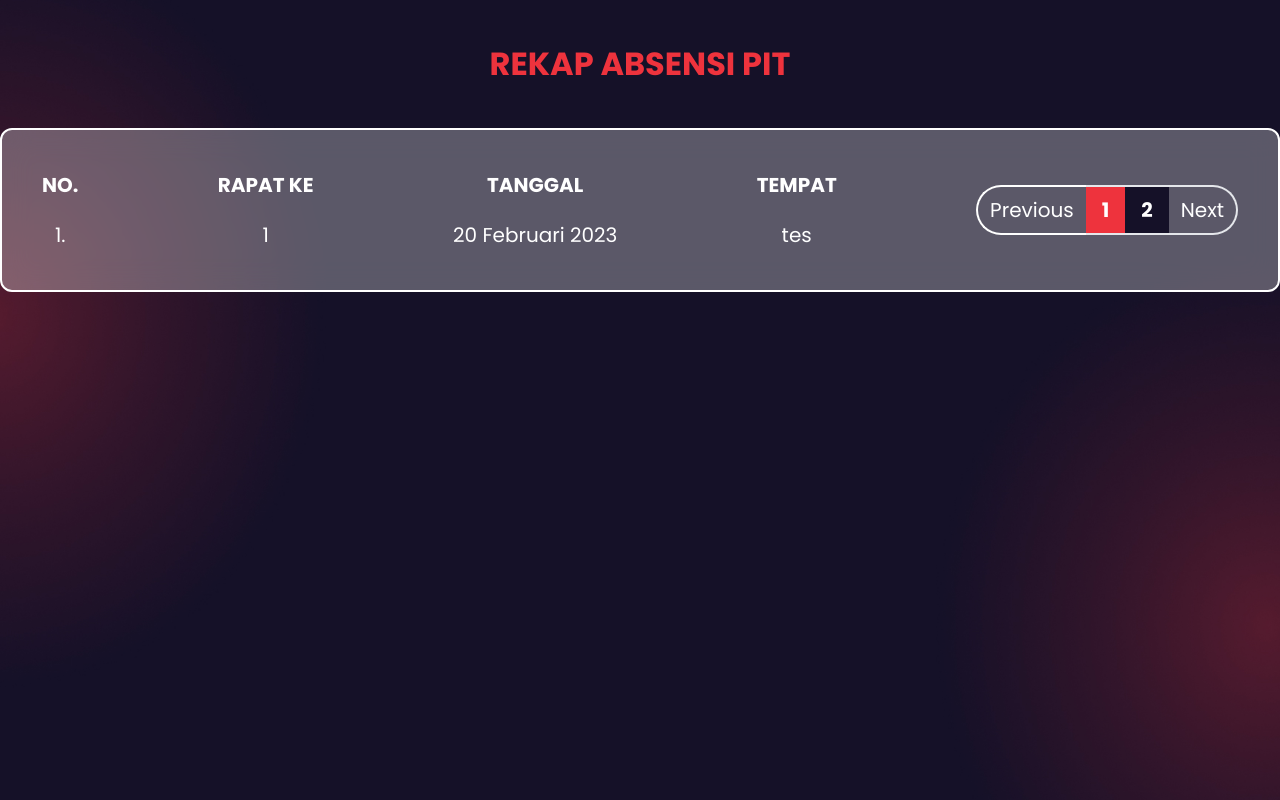
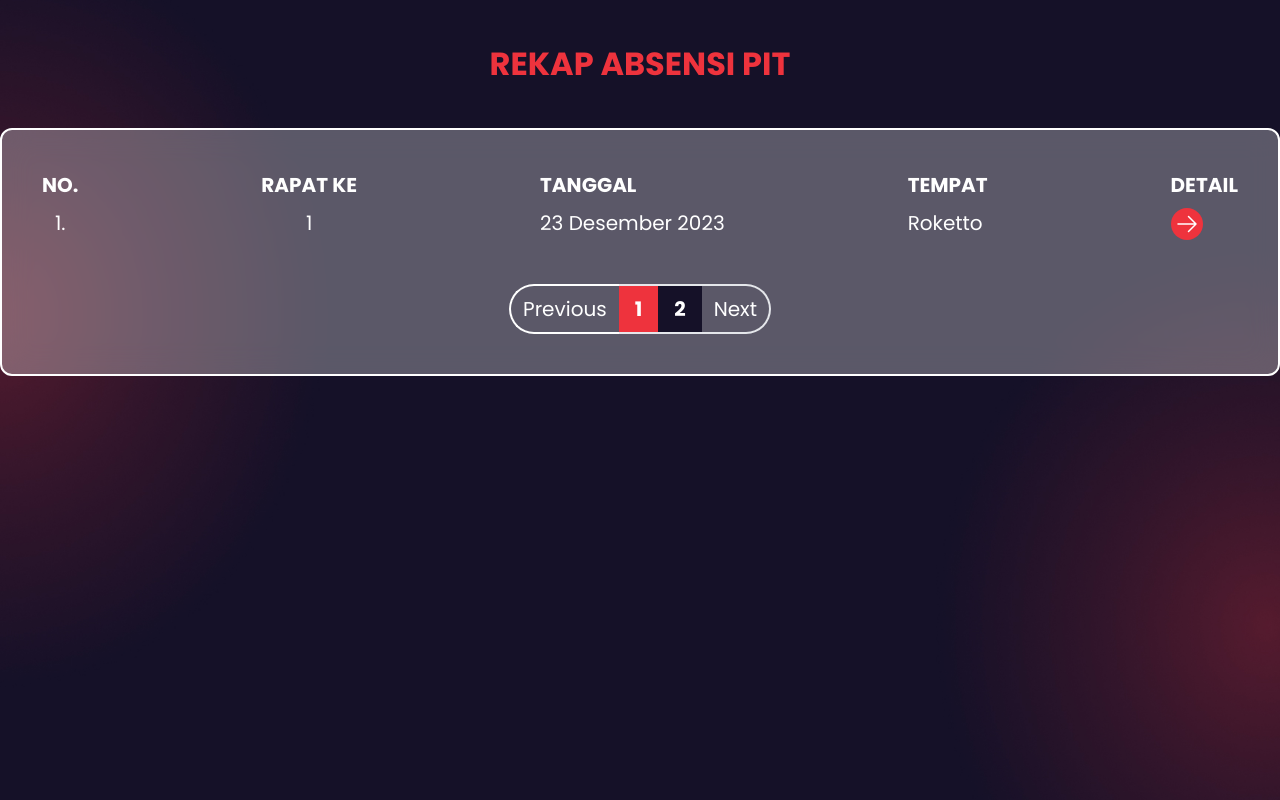
Before and after one commit to pijenn/PIT_Absensi, a React (Vite) app: page /beranda in a window 1280 px wide. Built offline with nearby package versions, Linux system fonts and the light colour scheme.

Commit message:
Beranda jadi

```diff
--- a/src/views/Detail.jsx
+++ b/src/views/Detail.jsx
@@ -20,7 +20,7 @@ const Detail = () => {
                             <h1 className="text-white text-[16px]">https://docs.google.com/d/1PwNo0EgDPOHdOG7xHgKTF9-/edit?usp=sharing</h1>
                         </div>
                     </div>
-                    <div className="flex justify-between bg-white backdrop-blur-lg bg-opacity-30 px-10 py-5 border-[3px] border-white rounded-xl">
+                    <div className="flex justify-between bg-white backdrop-blur-lg bg-opacity-30 px-10 py-5 border-[3px] border-white rounded-xl mt-10">
                         <div className="">
                             <h1 className="font-bold text-white text-[20px]">NO.</h1>
                             <h1 className="text-white text-[20px]">1.</h1>
--- a/src/views/Home.jsx
+++ b/src/views/Home.jsx
@@ -15,14 +15,20 @@ const Home = () => {
                     <div className="w-fit mx-auto text-primary text-[100px] font-bold mt-1 shadow-lg">
                         PRESENSI FOR PIT
                     </div>
-                    <div className="w-6/12 mx-auto text-white mt-4 text-[28px] text-center ">
+                    <div className="w-7/12 mx-auto text-white mt-4 text-[26px] text-center ">
                         Website absensi yang dikhususkan untuk Kebiroan
                         Pengembangan Informasi dan Teknologi Badan Eksekutif
                         Mahasiswa Fakultas Ilmu Komputer Universitas Brawijaya.
                         Jangan lupa absen!!
                     </div>
                     <div className="w-fit mx-auto mt-8">
-                        <button className="bg-red-500 hover:bg-red-400 text-white px-20 py-2 rounded-full active:bg-red-700 text-[24px]">
+                        <button
+                            className="bg-red-500 hover:bg-red-400 text-white px-20 py-2 rounded-full active:bg-red-700 text-[24px]"
+                            onClick={() =>
+                                (window.location.href =
+                                    "http://127.0.0.1:5173/Login")
+                            }
+                        >
                             Mulai
                         </button>
                     </div>
--- a/src/views/Login.jsx
+++ b/src/views/Login.jsx
@@ -5,15 +5,38 @@ import logoBem from "../assets/logoBEM.png";
 const Login = () => {
     return (
         <>
-            <div className="h-screen bg-cover flex items-center font-poppins" style={{ backgroundImage: `url(${backgroundStyle})` }}>
+            <div
+                className="h-screen bg-cover flex items-center font-poppins"
+                style={{ backgroundImage: `url(${backgroundStyle})` }}
+            >
                 <div className="w-3/12 bg-white mx-auto px-6 py-3 rounded-xl">
                     <img src={logoBem} alt="" className="w-3/12 mx-auto m-3" />
-                    <h1 className="w-fit mx-auto text-black text-[26px] font-bold">PRESENSI FOR PIT</h1>
-                    <p className="w-fit mx-auto my-1 text-gray-400 text-[16px]">Masukkan inputan dengan benar</p>
+                    <h1 className="w-fit mx-auto text-black text-[26px] font-bold">
+                        PRESENSI FOR PIT
+                    </h1>
+                    <p className="w-fit mx-auto my-1 text-gray-400 text-[16px]">
+                        Masukkan inputan dengan benar
+                    </p>
                     <div className="my-2">
-                        <input placeholder="username" type="text" className="w-full bg-gray-100 border border-black py-4 px-3 mx-auto mt-2 mb-4 rounded-[10px] focus:border-[#EE333D] focus:outline-none" />
-                        <input placeholder="password" type="text" className="w-full bg-gray-100 border border-black py-4 px-3 mx-auto mb-4 rounded-[10px] focus:border-[#EE333D] focus:outline-none" />
-                        <button className="w-full bg-[#EE333D] my-2 py-3 rounded-[50px] text-[18px] text-white font-bold">Masuk</button>
+                        <input
+                            placeholder="username"
+                            type="text"
+                            className="w-full bg-gray-100 border border-black py-4 px-3 mx-auto mt-2 mb-4 rounded-[10px] focus:border-[#EE333D] focus:outline-none"
+                        />
+                        <input
+                            placeholder="password"
+                            type="text"
+                            className="w-full bg-gray-100 border border-black py-4 px-3 mx-auto mb-4 rounded-[10px] focus:border-[#EE333D] focus:outline-none"
+                        />
+                        <button
+                            className="w-full bg-[#EE333D] my-2 py-3 rounded-[50px] text-[18px] text-white font-bold"
+                            onClick={() =>
+                                (window.location.href =
+                                    "http://127.0.0.1:5173/Beranda")
+                            }
+                        >
+                            Masuk
+                        </button>
                     </div>
                 </div>
             </div>
--- a/src/views/beranda.jsx
+++ b/src/views/beranda.jsx
@@ -14,40 +14,72 @@ const Beranda = () => {
                     </h1>
                 </div>
 
-                <div className="flex justify-between bg-white backdrop-blur-lg bg-opacity-30 px-10 py-10 border-[2px] border-white rounded-xl">
+                <div className=" bg-white backdrop-blur-lg bg-opacity-30 px-10 py-10 border-[2px] border-white rounded-xl">
+                    <div className="">
+                        <div className="flex-row flex justify-between">
                             <div className="">
                                 <h1 className="font-bold text-white text-[20px]">
                                     NO.
                                 </h1>
-                        <h1 className="text-white text-[20px] text-center mt-5">
+                                <h1 className="text-white text-[20px] text-center mt-2">
                                     1.
                                 </h1>
                             </div>
                             <div className="">
-                        <h1 className="font-bold text-white text-[20px] text-center">
+                                <h1 className="font-bold text-white text-[20px]">
                                     RAPAT KE
                                 </h1>
-                        <h1 className="text-white text-[20px] text-center mt-5">
+                                <h1 className="text-white text-[20px] text-center mt-2">
                                     1
                                 </h1>
                             </div>
                             <div className="">
-                        <h1 className="font-bold text-white text-[20px] text-center">
+                                <h1 className="font-bold text-white text-[20px]">
                                     TANGGAL
                                 </h1>
-                        <h1 className="text-white text-[20px] text-center mt-5">
-                            20 Februari 2023
+                                <h1 className="text-white text-[20px] mt-2">
+                                    23 Desember 2023
                                 </h1>
                             </div>
                             <div className="">
-                        <h1 className="font-bold text-white text-[20px] text-center">
+                                <h1 className="font-bold text-white text-[20px]">
                                     TEMPAT
                                 </h1>
-                        <h1 className="text-white text-[20px] text-center mt-5">
-                            tes
+                                <h1 className="text-white text-[20px] mt-2">
+                                    Roketto
                                 </h1>
                             </div>
-                    <div className="flex items-center">
+                            <div className="">
+                                <h1 className="font-bold text-white text-[20px]">
+                                    DETAIL
+                                </h1>
+                                <h1 className="text-white text-[20px] mt-2 ">
+                                    <button
+                                        className="bg-primary border-none rounded-full px-1 py-1 items-center active:bg-red-600 hover:bg-red-500"
+                                        onClick={() =>
+                                            (window.location.href =
+                                                "http://127.0.0.1:5173/Detail")
+                                        }
+                                    >
+                                        <svg
+                                            xmlns="http://www.w3.org/2000/svg"
+                                            fill="none"
+                                            viewBox="0 0 24 24"
+                                            stroke-width="1.5"
+                                            stroke="currentColor"
+                                            class="w-6 h-6"
+                                        >
+                                            <path
+                                                stroke-linecap="round"
+                                                stroke-linejoin="round"
+                                                d="M13.5 4.5L21 12m0 0l-7.5 7.5M21 12H3"
+                                            />
+                                        </svg>
+                                    </button>
+                                </h1>
+                            </div>
+                        </div>
+                        <div className="flex justify-center mt-10 content-center">
                             <button className="bg-transparent border-[2px] border-r-0 border-white text-white text-[20px] px-3 py-2 rounded-l-full hover:bg-gray-500 active:bg-gray-400">
                                 Previous
                             </button>
@@ -63,6 +95,7 @@ const Beranda = () => {
                         </div>
                     </div>
                 </div>
+            </div>
         </>
     );
 };
```
Lines whose indentation alone changed are shown as unchanged.
